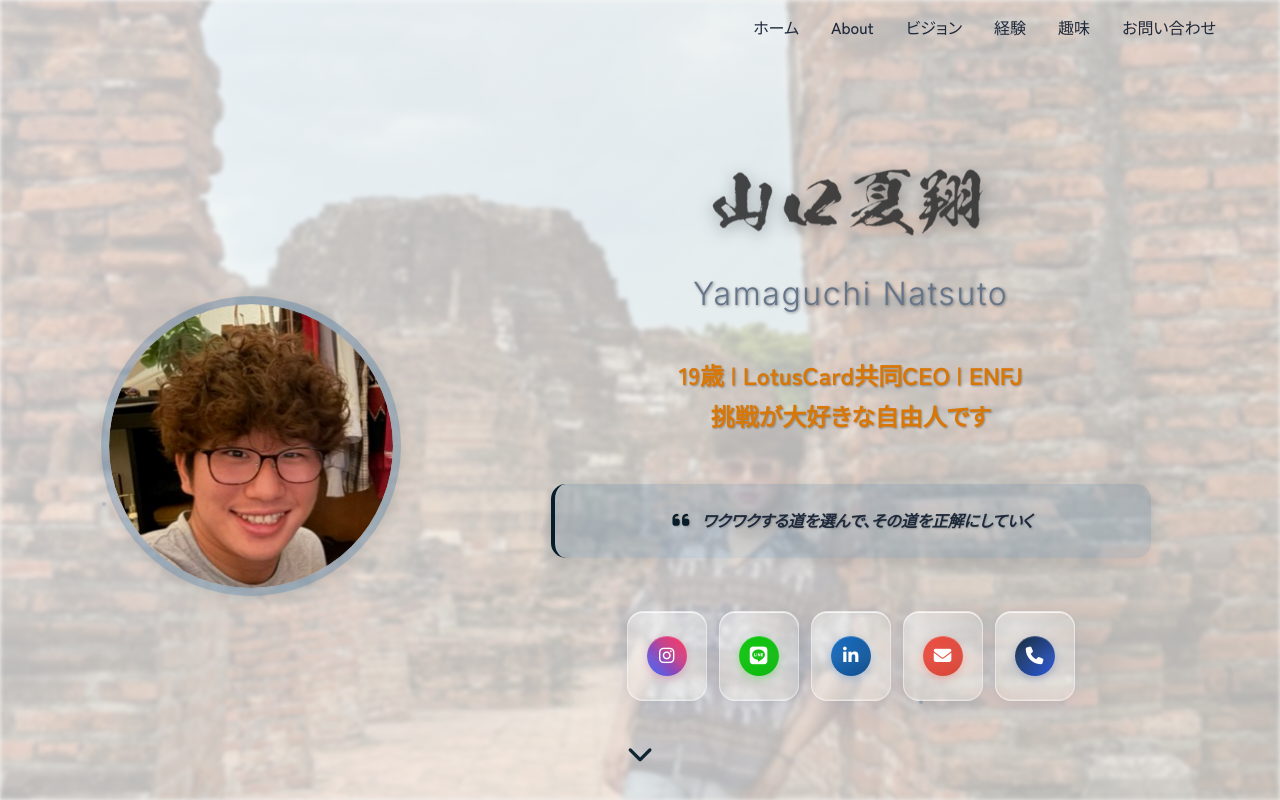
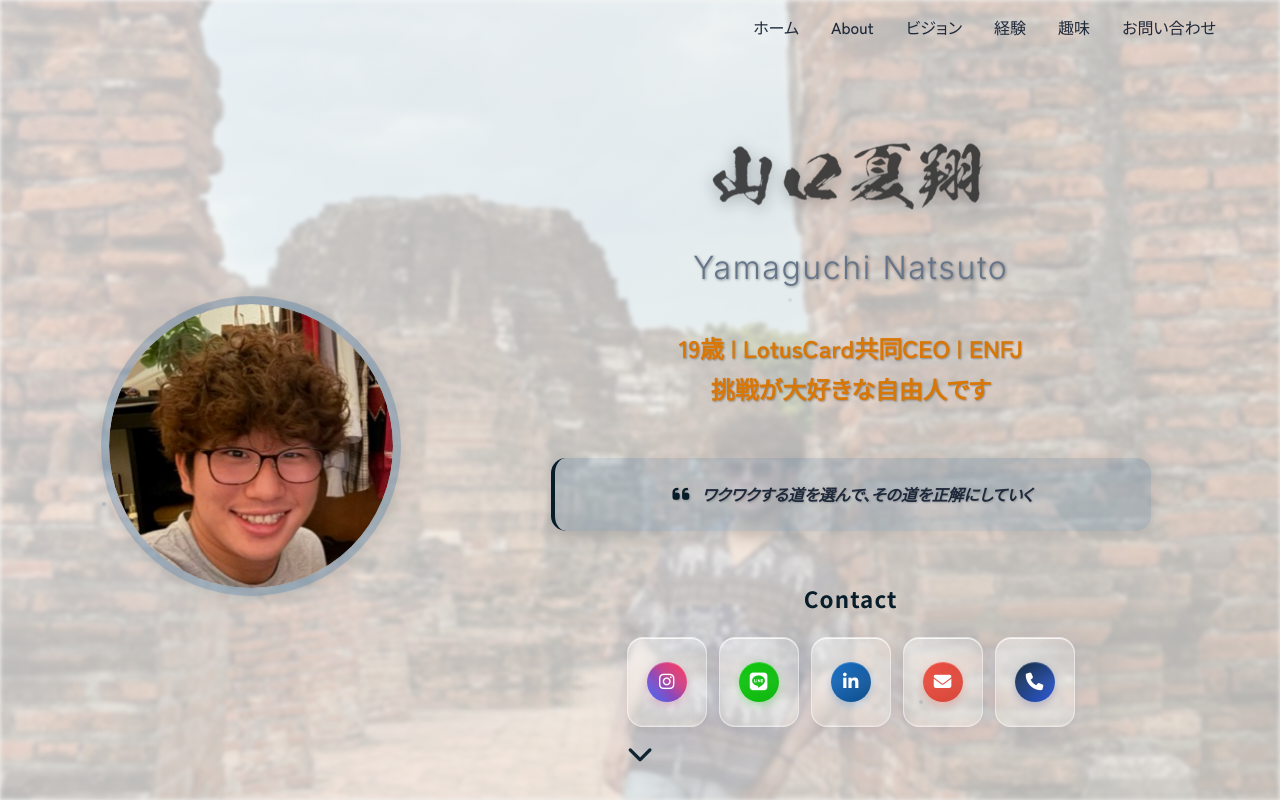
Before and after one commit to Natsuto-git/Natsuto-Yamaguchi-, a website built with Vite: page index.html in a window 1280 px wide. Shown: the top 800 px of the page. Built offline with nearby package versions, Linux system fonts and the light colour scheme; files whose address does not match are found by name; a web font is replaced by a local one.

Commit message:
SNSボタンの上にContactタイトルを追加

```diff
--- a/index.html
+++ b/index.html
@@ -138,6 +138,7 @@
                             <span data-ja="ワクワクする道を選んで、その道を正解にしていく" data-en="Choose the path that excites you, and make it the right one" data-zh="选择让自己兴奋的道路，然后让它成为正确的选择">ワクワクする道を選んで、その道を正解にしていく</span>
                         </div>
                         <div class="hero-contact">
+                            <h3 class="contact-title">Contact</h3>
                             <div class="contact-links">
                                 <a href="https://www.instagram.com/__natsuto_/" class="contact-link instagram" target="_blank" rel="noopener">
                                     <div class="contact-icon">
```
